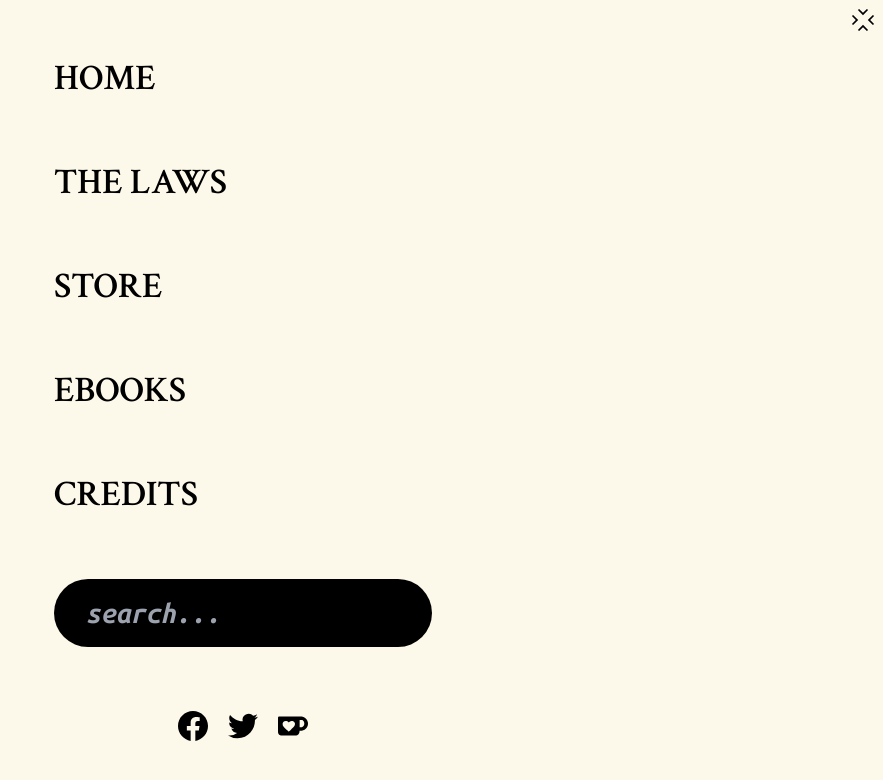
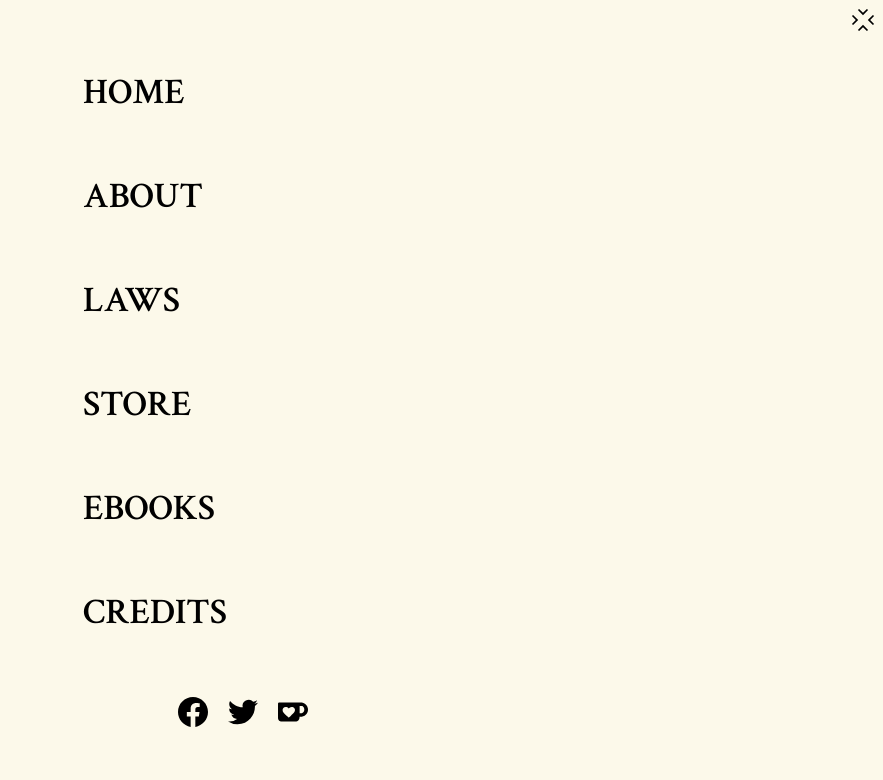
Before and after one commit to thomasjvu/laws-of-the-universe, a Next.js app: page /credits in a window 1280 px wide. Both pictures are taken after a click on the icon 1260 px from the left and 20 px from the top of the page. Shown: the top 780 px of the page, without its empty margins (397-1280 px from the left). Built offline with nearby package versions, Linux system fonts and the light colour scheme.

Commit message:
update mneu

```diff
--- a/src/components/Menu.jsx
+++ b/src/components/Menu.jsx
@@ -9,6 +9,7 @@ const Menu = () => {
     const [isToggled, setIsToggled] = useState(false)
 
     const [isHoveredHome, setIsHoveredHome] = useState(false)
+    const [isHoveredAbout, setIsHoveredAbout] = useState(false)
     const [isHoveredLaws, setIsHoveredLaws] = useState(false)
     const [isHoveredStore, setIsHoveredStore] = useState(false)
     const [isHoveredEbooks, setIsHoveredEbooks] = useState(false)
@@ -24,7 +25,7 @@ const Menu = () => {
                             className='absolute right-2 top-2 z-[100] cursor-pointer text-2xl'
                         />
                         <div className='flex h-full w-full flex-col items-center justify-center'>
-                            <ul className='flex flex-col gap-16 font-serif text-4xl font-bold uppercase'>
+                            <ul className='flex flex-col gap-16 font-serif text-4xl font-bold uppercase w-1/4'>
                                 <Link
                                     href='/'
                                     className='flex justify-between hover:italic hover:text-stone-700'
@@ -35,16 +36,26 @@ const Menu = () => {
                                     {isHoveredHome && <SolarMapArrowRightBold />}
                                 </Link>
                                 <Link
+                                    href='/about'
+                                    className='flex justify-between hover:italic hover:text-stone-700'
+                                    onMouseEnter={() => setIsHoveredAbout(true)}
+                                    onMouseLeave={() => setIsHoveredAbout(false)}
+                                >
+                                    <li className=''>About</li>
+                                    {isHoveredAbout && <SolarMapArrowRightBold />}
+                                </Link>
+                                <Link
                                     href='/laws'
                                     className='flex justify-between hover:italic hover:text-stone-700'
                                     onMouseEnter={() => setIsHoveredLaws(true)}
                                     onMouseLeave={() => setIsHoveredLaws(false)}
                                 >
-                                    <li className=''>The Laws</li>
+                                    <li className=''>Laws</li>
                                     {isHoveredLaws && <SolarMapArrowRightBold />}
                                 </Link>
                                 <a
-                                    href='https://www.etsy.com/shop/LawOfTheUniverse'
+                                    // href='https://www.etsy.com/shop/LawOfTheUniverse'
+                                    href='/'
                                     target='_blank'
                                     className='flex justify-between hover:italic hover:text-stone-700'
                                     onMouseEnter={() => setIsHoveredStore(true)}
@@ -54,7 +65,7 @@ const Menu = () => {
                                     {isHoveredStore && <SolarMapArrowRightBold />}
                                 </a>
                                 <Link
-                                    href='/ebooks'
+                                    href='/'
                                     className='flex justify-between hover:italic hover:text-stone-700'
                                     onMouseEnter={() => setIsHoveredEbooks(true)}
                                     onMouseLeave={() => setIsHoveredEbooks(false)}
@@ -72,14 +83,14 @@ const Menu = () => {
                                     {isHoveredCredits && <SolarMapArrowRightBold />}
                                 </Link>
                                 {/* Search Bar */}
-                                <input
-                                    id=''
-                                    type='search'
-                                    name=''
-                                    className='rounded-full bg-black px-8 py-4 font-mono text-3xl italic text-white'
-                                    placeholder='search...'
-                                    disabled
-                                />
+                                {/* <input */}
+                                {/*     id='' */}
+                                {/*     type='search' */}
+                                {/*     name='' */}
+                                {/*     className='rounded-full bg-black px-8 py-4 font-mono text-3xl italic text-white' */}
+                                {/*     placeholder='search...' */}
+                                {/*     disabled */}
+                                {/* /> */}
                                 {/* Social Icons */}
                                 <div class='flex justify-center text-3xl'>
                                     <SocialIcons />
```
